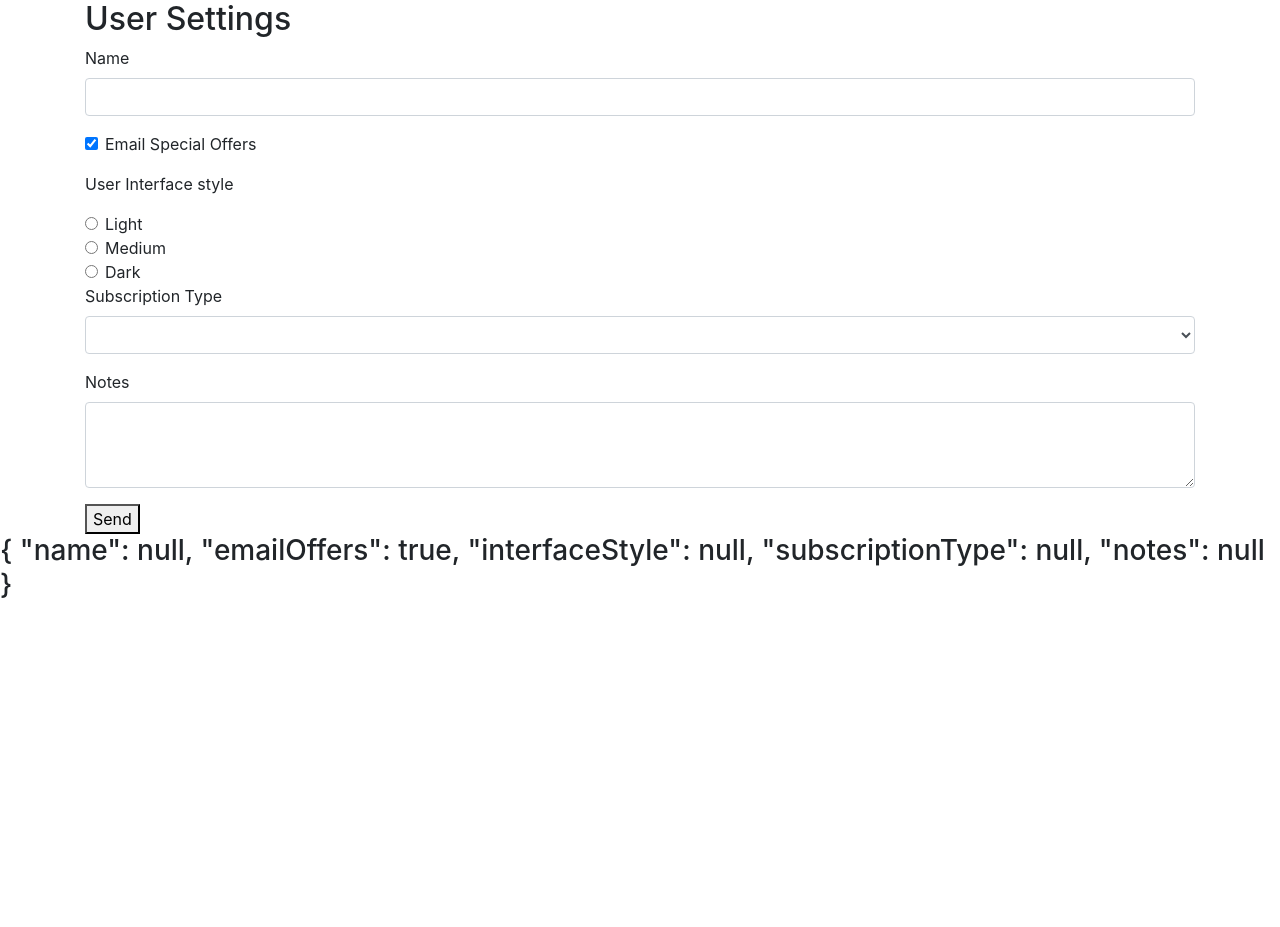
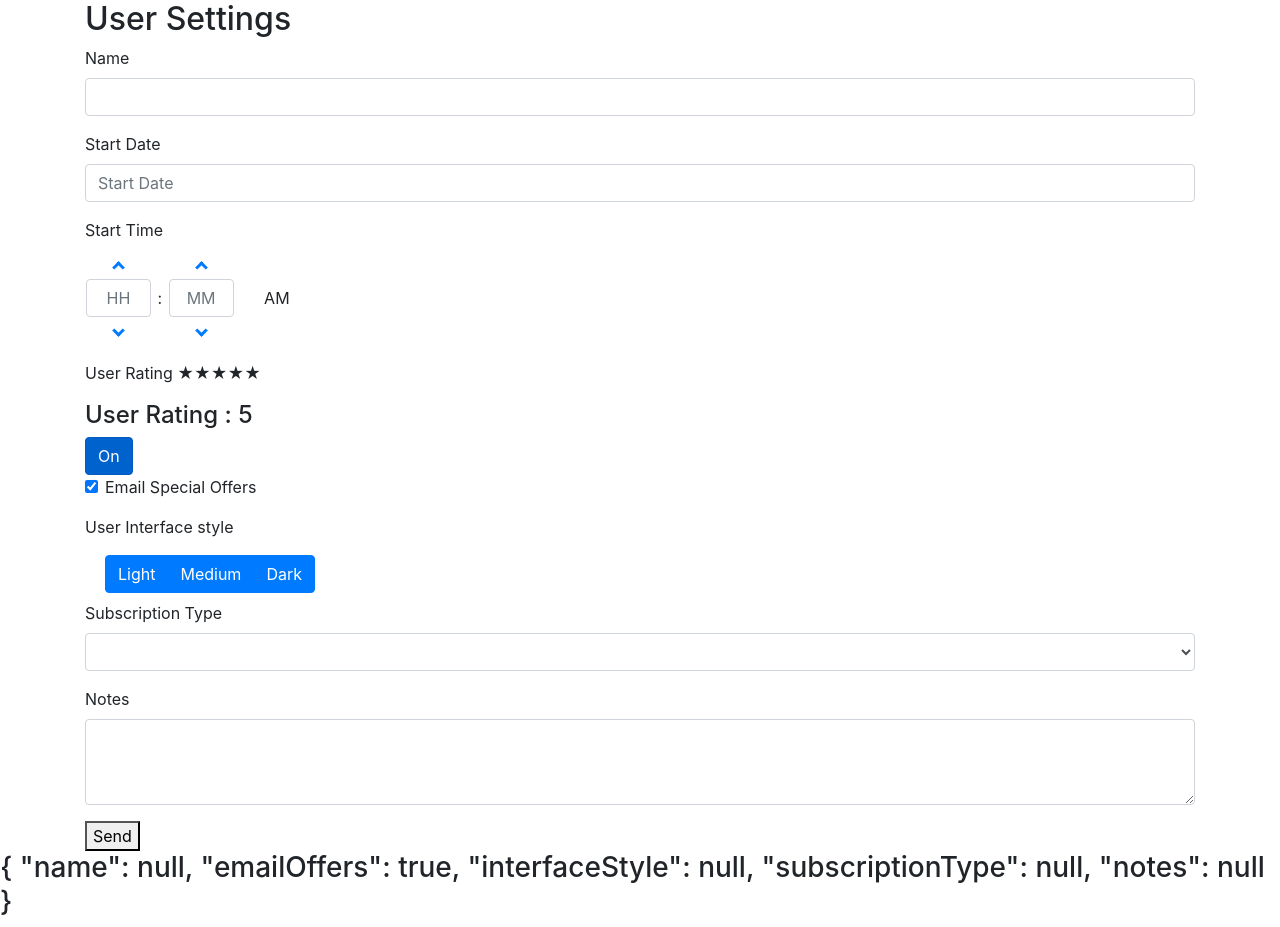
Before and after one commit to brij1728/Angular-Forms, an Angular app: page / in a window 1280 px wide. Before the commit the page ends 800 px from the top, so only its background shows below. Built offline with nearby package versions, Linux system fonts and the light colour scheme.

Commit message:
Completed third party form controls

```diff
--- a/angular.json
+++ b/angular.json
@@ -89,7 +89,8 @@
               "src/favicon.ico",
               "src/assets"
             ],
-            "styles": [
+            "styles": ["./node_modules/ngx-bootstrap/datepicker/bs-datepicker.css",
+              "./node_modules/bootstrap/dist/css/bootstrap.min.css",
               "src/styles.css"
             ],
             "scripts": []
--- a/package.json
+++ b/package.json
@@ -20,6 +20,7 @@
     "@angular/platform-browser-dynamic": "~10.1.1",
     "@angular/router": "~10.1.1",
     "bootstrap": "^4.5.2",
+    "ngx-bootstrap": "^6.1.0",
     "rxjs": "~6.6.0",
     "tslib": "^2.0.0",
     "zone.js": "~0.10.2"
--- a/src/app/app.module.ts
+++ b/src/app/app.module.ts
@@ -1,22 +1,29 @@
 import { BrowserModule } from '@angular/platform-browser';
 import { NgModule } from '@angular/core';
-import {HttpClientModule} from '@angular/common/http'
+import { HttpClientModule } from '@angular/common/http';
+import { ButtonsModule } from 'ngx-bootstrap/buttons';
+import { BsDatepickerModule } from 'ngx-bootstrap/datepicker';
+import { BrowserAnimationsModule } from '@angular/platform-browser/animations';
+import { TimepickerModule } from 'ngx-bootstrap/timepicker';
+import { RatingModule } from 'ngx-bootstrap/rating';
 
 import { AppComponent } from './app.component';
 import { FormsModule } from '@angular/forms';
 import { UserSettingsFormComponent } from './user-settings-form/user-settings-form.component';
 
 @NgModule({
-  declarations: [
-    AppComponent,
-    UserSettingsFormComponent
-  ],
+  declarations: [AppComponent, UserSettingsFormComponent],
   imports: [
     BrowserModule,
     FormsModule,
-    HttpClientModule
+    HttpClientModule,
+    ButtonsModule.forRoot(),
+    BsDatepickerModule.forRoot(),
+    TimepickerModule.forRoot(),
+    RatingModule.forRoot(),
+    BrowserAnimationsModule,
   ],
   providers: [],
-  bootstrap: [AppComponent]
+  bootstrap: [AppComponent],
 })
-export class AppModule { }
+export class AppModule {}
--- a/src/app/user-settings-form/user-settings-form.component.html
+++ b/src/app/user-settings-form/user-settings-form.component.html
@@ -22,6 +22,53 @@
       Enter a name
     </div>
 
+    <div class="form-group">
+      <label for="startDate">Start Date</label>
+      <input
+        type="text"
+        placeholder="Start Date"
+        class="form-control"
+        [(ngModel)]="startDate"
+        name="startDate"
+        id="startDate"
+        bsDaterangepicker
+      />
+    </div>
+
+    <div class="form-group">
+      <label for="startTime">Start Time</label>
+      <timepicker
+        [(ngModel)]="startTime"
+        name="startTime"
+        id="startTime"
+      ></timepicker>
+    </div>
+
+    <div class="form-group">
+      User Rating
+      <rating
+        [(ngModel)]="userRating"
+        [max]="maxRating"
+        [readonly]="isReadonly"
+        name="userRating"
+        id="userRating"
+        [titles]="['one', 'two', 'three']"
+      ></rating>
+    </div>
+
+    <h4>User Rating : {{ userRating }}</h4>
+    <button
+      type="button"
+      class="btn btn-primary"
+      name="singleModel"
+      [(ngModel)]="singleModel"
+      btnCheckbox
+      btnCheckboxTrue="On"
+      btnCheckboxFalse="Off"
+    >
+      {{ singleModel }}
+    </button>
+
     <div class="form-check form-group">
       <input
         class="form-check-input"
@@ -37,37 +84,35 @@
 
     <p>User Interface style</p>
     <div class="form-check">
-      <input
-        class="form-check-input"
-        type="radio"
-        name="interfaceStyle"
-        id="lightInterface"
-        value="light"
-        [(ngModel)]="userSettings.interfaceStyle"
-      />
-      <label class="form-check-label" for="interfaceStyle1"> Light </label>
-    </div>
-    <div class="form-check">
-      <input
-        class="form-check-input"
-        type="radio"
-        name="interfaceStyle"
-        id="mediumInterface"
-        value="medium"
-        [(ngModel)]="userSettings.interfaceStyle"
-      />
-      <label class="form-check-label" for="mediumInterface"> Medium </label>
-    </div>
-    <div class="form-check">
-      <input
-        class="form-check-input"
-        type="radio"
-        name="interfaceStyle"
-        id="darkInterface"
-        value="dark"
-        [(ngModel)]="userSettings.interfaceStyle"
-      />
-      <label class="form-check-label" for="darkInterface"> Dark </label>
+      <div class="btn-group">
+        <label
+          class="btn btn-primary"
+          [(ngModel)]="userSettings.interfaceStyle"
+          name="interfaceStyle"
+          btnRadio="Light"
+          tabindex="0"
+          role="button"
+          >Light</label
+        >
+        <label
+          class="btn btn-primary"
+          [(ngModel)]="userSettings.interfaceStyle"
+          name="interfaceStyle"
+          btnRadio="Medium"
+          tabindex="0"
+          role="button"
+          >Medium</label
+        >
+        <label
+          class="btn btn-primary"
+          [(ngModel)]="userSettings.interfaceStyle"
+          name="interfaceStyle"
+          btnRadio="Dark"
+          tabindex="0"
+          role="button"
+          >Dark</label
+        >
+      </div>
     </div>
 
     <div class="form-group">
@@ -78,8 +123,9 @@
         name="subscriptionType"
         [(ngModel)]="userSettings.subscriptionType"
       >
-        <option *ngFor="let type of subscriptionTypes | async">{{type}}</option>
-
+        <option *ngFor="let type of subscriptionTypes | async">
+          {{ type }}
+        </option>
       </select>
     </div>
 
@@ -95,8 +141,7 @@
     </div>
 
     <div [hidden]="!postError" class="alert alert-danger">
-      {{postErrorMessage}}
-
+      {{ postErrorMessage }}
     </div>
 
     <button btn btn-primary>Send</button>
--- a/src/app/user-settings-form/user-settings-form.component.ts
+++ b/src/app/user-settings-form/user-settings-form.component.ts
@@ -18,6 +18,12 @@ export class UserSettingsFormComponent implements OnInit {
     notes: null,
   };
 
+  userRating: number = 5;
+  maxRating: number = 5;
+  isReadonly
+  singleModel = 'On';
+  startTime: Date;
+  startDate: Date;
   userSettings: UserSettings = { ...this.originalUserSettings };
   postError = false;
   postErrorMessage = '';
@@ -27,29 +33,25 @@ export class UserSettingsFormComponent implements OnInit {
 
   ngOnInit(): void {
     this.subscriptionTypes = this.dataService.getSubscriptionTypes();
+
+    this.startDate = new Date();
   }
 
   onBlur(field: NgModel) {
     console.log(`in blur: ${field.valid}`);
-
   }
 
-  onHttpError(errorResponse: any){
+  onHttpError(errorResponse: any) {
     console.log('error:', errorResponse);
     this.postError = true;
     this.postErrorMessage = errorResponse.error.errorMessage;
-
-
   }
 
-  onSubmit(form: NgForm){
-    console.log(`in submit: ${form.valid}`);
-    this.dataService.postUserSettingForm(this.userSettings).subscribe(
-      result => console.log('success:', result),
-      error => this.onHttpError(error)
-
-
-    );
-
+  onSubmit(form: NgForm) {
+    console.log(`in submit: ${form.value}`);
+    // this.dataService.postUserSettingForm(this.userSettings).subscribe(
+    //   (result) => console.log('success:', result),
+    //   (error) => this.onHttpError(error)
+    // );
   }
 }
```
Also changed, not shown: 1 other file (tests, documents, lock files or other folders).
